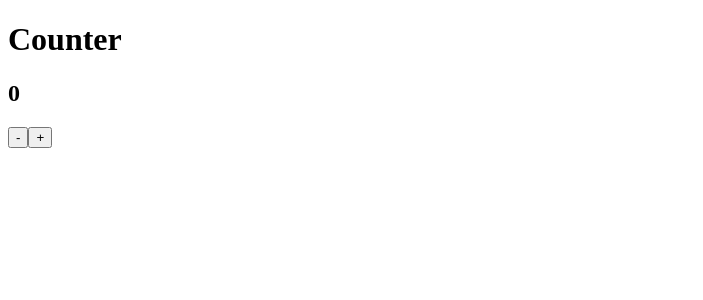
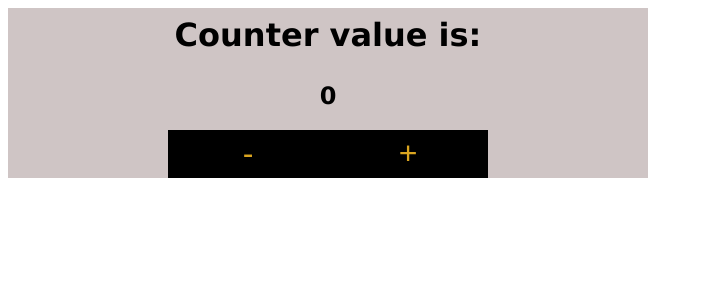
Before and after one commit to DenisPepper/vue-school-start, a Vue app: page / in a window 1280 px wide. Shown: the top 300 px of the page, without its empty margins (0-703 px from the left). Built offline with nearby package versions, Linux system fonts and the light colour scheme.

Commit message:
Добавит верстку и стили компонента

```diff
--- a/src/App.vue
+++ b/src/App.vue
@@ -1,10 +1,55 @@
 <template>
-  <div>
-    <h1>Counter</h1>
-    <h2>0</h2>
-    <button>-</button>
-    <button>+</button>
+  <div class="counter">
+    <h1 class="counter__header">Counter value is:</h1>
+    <div class="counter__box">
+      <h2 class="counter__value">0</h2>
+      <button>-</button>
+      <button>+</button>
+    </div>
   </div>
 </template>
 
-<style scoped></style>
+<style>
+.counter {
+  max-width: 50vw;
+  box-sizing: border-box;
+  font-family: Verdana, Geneva, Tahoma, sans-serif;
+  background-color: rgb(207, 197, 197);
+}
+
+.counter__header {
+  text-align: center;
+  margin: 0;
+  padding: 0.5rem;
+}
+
+.counter__box {
+  display: grid;
+  grid-template-columns: repeat(2, max-content);
+  justify-content: center;
+}
+
+.counter__value {
+  grid-row: 1;
+  grid-column: 1/-1;
+  text-align: center;
+}
+
+button {
+  grid-row: 2;
+
+  width: 10rem;
+  height: 3rem;
+  padding: 0.5rem;
+
+  display: flex;
+  align-items: center;
+  justify-content: center;
+
+  background-color: black;
+  color: goldenrod;
+  border: none;
+
+  font-size: 2rem;
+}
+</style>
```
